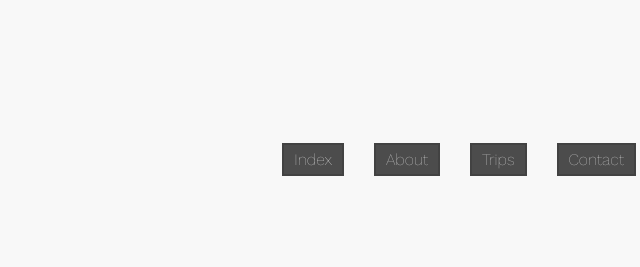
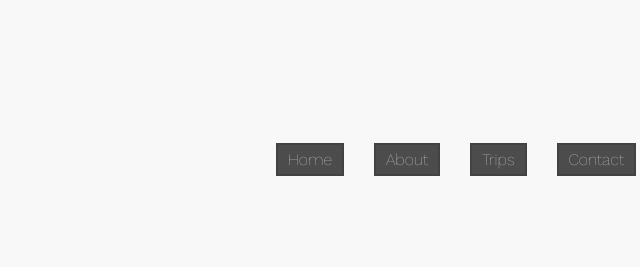
Before and after one commit to CaptainWillKidd/wdd130, a plain HTML site: page wwr/about.html in a window 1280 px wide. Shown: the top 267 px of the page, 554-1194 px from the left. Drawn offline with nearby package versions, Linux system fonts and the light colour scheme.

Commit message:
change index for home

```diff
--- a/wwr/about.html
+++ b/wwr/about.html
@@ -20,7 +20,7 @@
             <img src="images/logo3_200.png" alt="Logo">
         </div>
         <nav class="links">
-            <a href="index.html">Index</a>
+            <a href="index.html">Home</a>
             <a href="about.html">About</a>
             <a href="trips.html">Trips</a>
             <a href="contact.html">Contact</a>
```
Also changed, not shown: wwr/contact.html (+1 -1 lines).
